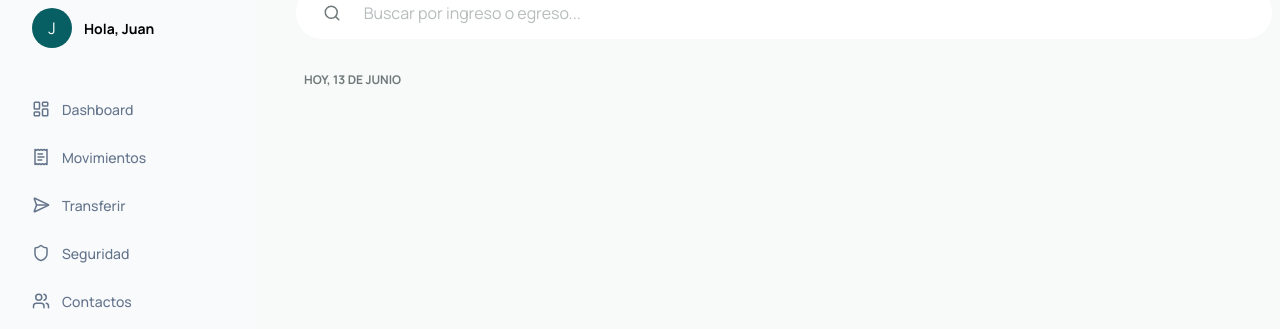
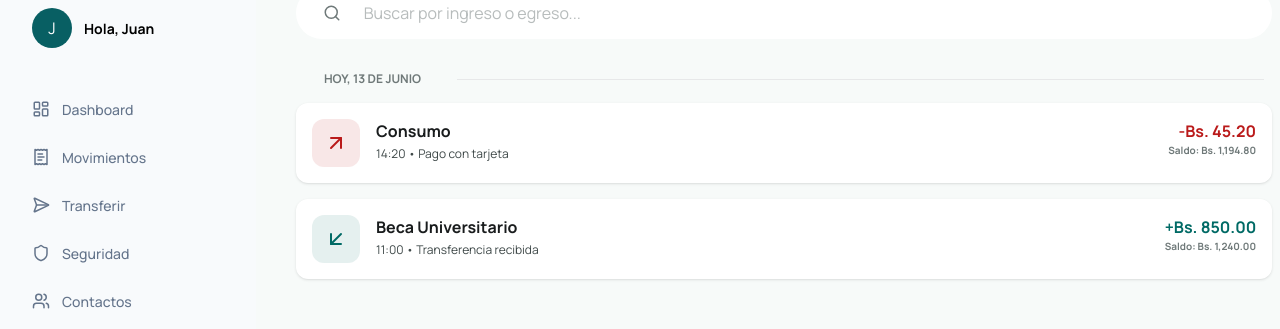
Before and after one commit to JStarWave84/web-institucional-banco-universitario, a Vue app: page /bancaenlinea/movimientos in a window 1280 px wide. Shown: the part 208-537 px from the top of the page. Built offline with nearby package versions, Linux system fonts and the light colour scheme.

Commit message:
More Details MovementsView

```diff
--- a/src/views/OnlineBanking/Movements.vue
+++ b/src/views/OnlineBanking/Movements.vue
@@ -1,5 +1,5 @@
 <script setup>
-import { Download, Search } from '@lucide/vue'
+import { Download, Search, ArrowUpRight, ArrowDownLeft } from '@lucide/vue'
 </script>
 
 <template>
@@ -34,15 +34,61 @@ import { Download, Search } from '@lucide/vue'
     </section>
 
     <!--Transaction List-->
-    <ul class="w-244 h-136 gap-4">
+    <ul class="flex flex-col w-244 h-136 gap-4">
       <!--Data Transaction-->
-      <div class="flex w-244 h-4 px-2 gap-4">
-        <span class="w-[141.33px] text-[#6F7979] text-[12px] font-bold uppercase"
+      <div class="flex items-center w-244 h-4 px-2 gap-4">
+        <span class="w-[141.33px] text-[#6F7979] text-center text-[12px] font-bold uppercase"
           >hoy, 13 de junio
         </span>
 
-        <div></div>
+        <div class="w-[832.67px] h-px bg-[#E7E8E9]"></div>
       </div>
+
+      <!--Modelo para los diferentes movimientos-->
+
+      <!--Transaction Negative-->
+      <li class="flex justify-between w-244 h-20 p-4 rounded-xl shadow-sm bg-white">
+        <!--Info-->
+        <div class="flex w-[196.77px] h-12 gap-4">
+          <div class="flex items-center justify-center w-12 h-12 rounded-xl bg-[#BA1A1A]/10">
+            <ArrowUpRight class="text-[#BA1A1A]" />
+          </div>
+
+          <div class="flex flex-col w-[132.77px] h-10.5 gap-0.5">
+            <span class="h-6 text-[#191C1D] font-bold">Consumo</span>
+            <span class="h-4 text-[#3F4949] text-[12px]">14:20 • Pago con tarjeta</span>
+          </div>
+        </div>
+
+        <!--Amouth-->
+        <div class="flex flex-col w-[91.31px] h-9.75 text-right">
+          <span class="text-[#BA1A1A] font-bold">-Bs. 45.20</span>
+          <span class="text-[#6F7979] text-[10px] font-bold">Saldo: Bs. 1,194.80</span>
+        </div>
+      </li>
+
+      <!--Transaction Positive-->
+      <li class="flex justify-between w-244 h-20 p-4 rounded-xl shadow-sm bg-white">
+        <!--Info-->
+        <div class="flex w-[196.77px] h-12 gap-4">
+          <div class="flex items-center justify-center w-12 h-12 rounded-xl bg-[#006A65]/10">
+            <ArrowDownLeft class="text-[#006A65]" />
+          </div>
+
+          <div class="flex flex-col w-[132.77px] h-10.5 gap-0.5">
+            <span class="h-6 text-[#191C1D] font-bold whitespace-nowrap">Beca Universitario</span>
+            <span class="h-4 text-[#3F4949] text-[12px] whitespace-nowrap"
+              >11:00 • Transferencia recibida</span
+            >
+          </div>
+        </div>
+
+        <!--Amouth-->
+        <div class="flex flex-col w-[91.31px] h-9.75 text-right">
+          <span class="text-[#006A65] font-bold whitespace-nowrap">+Bs. 850.00</span>
+          <span class="text-[#6F7979] text-[10px] font-bold">Saldo: Bs. 1,240.00</span>
+        </div>
+      </li>
     </ul>
 
     <!--More results-->
```
